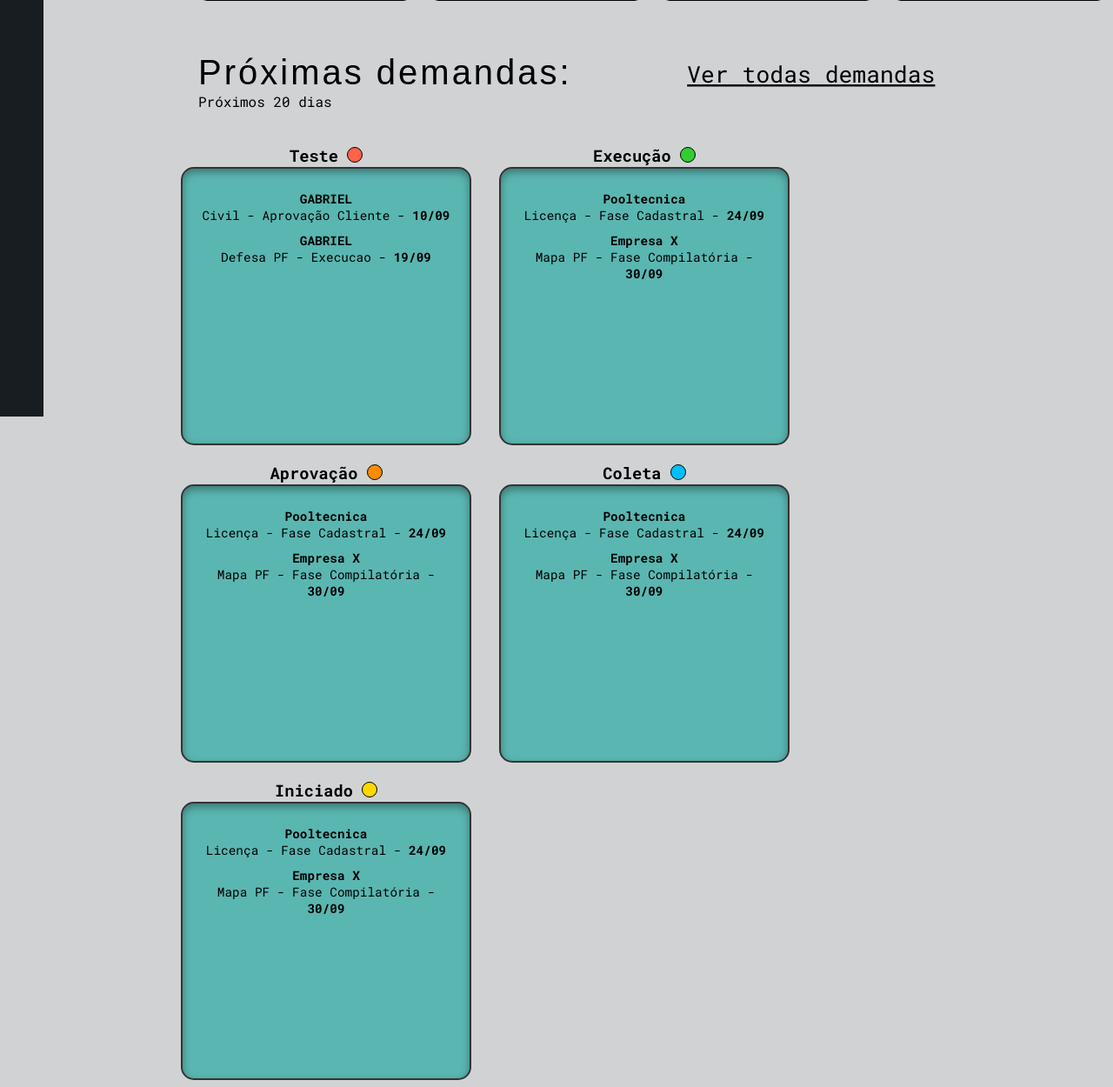
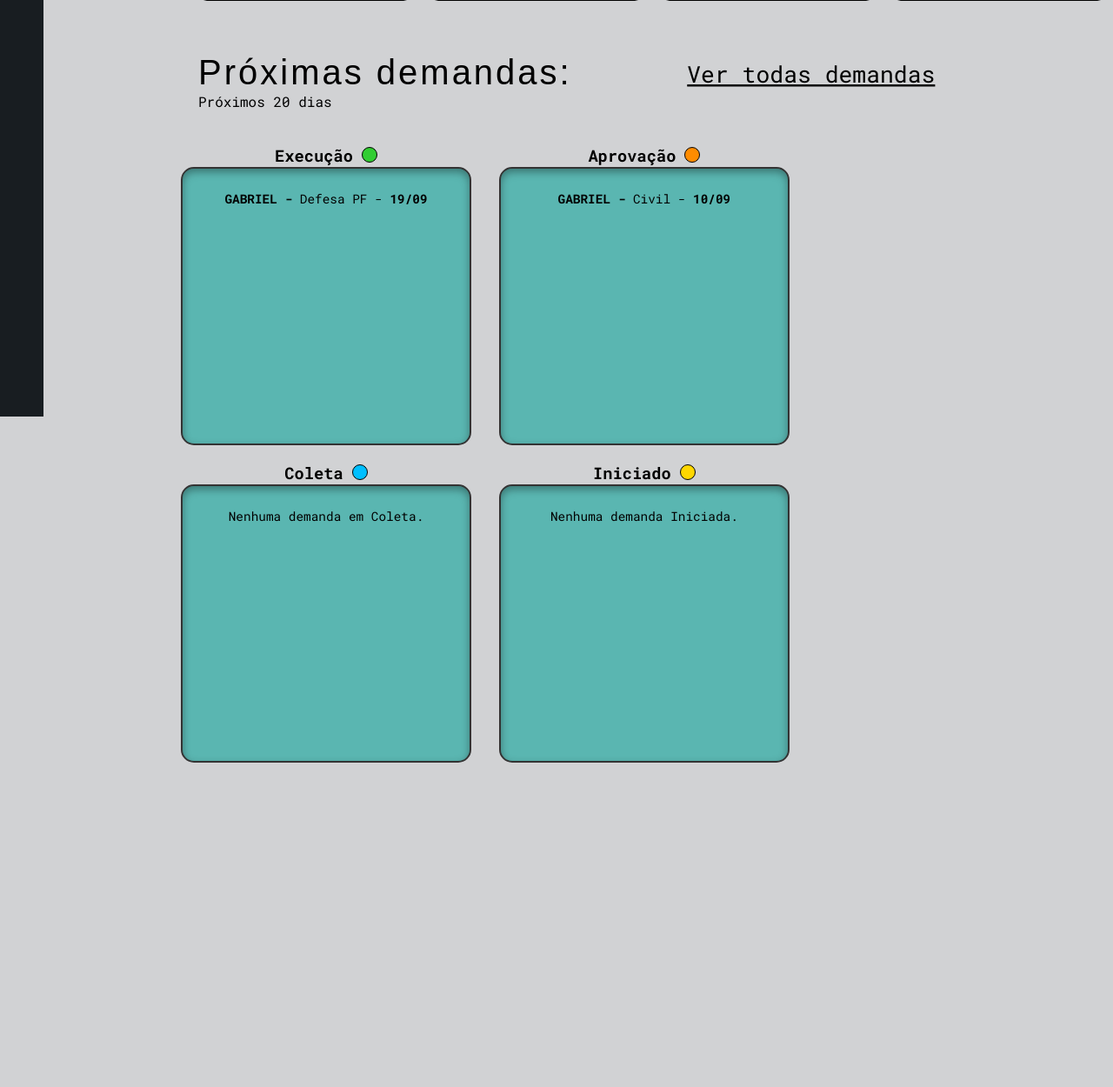
Before and after one commit to Gabr1elaugus700/Ambielle, a Django app: page /ambielle/ in a window 1280 px wide. Shown: the part 321-1571 px from the top of the page at 87% size. After the commit the page ends 1198 px from the top, so only its background shows below. Run offline with Django 5.2, Linux system fonts and the light colour scheme; data comes from the database, SQL or seed files in the repository; both versions use the stored data as it was after the commit; some web fonts are replaced.

Commit message:
Cards Dinâmicos na tela Home

```diff
--- a/ambielleControl/settings.py
+++ b/ambielleControl/settings.py
@@ -26,7 +26,11 @@ SECRET_KEY = 'django-insecure-mc0yz4+(=a^hpvawykw02gbc97!@_3xzzrz2vgcs^338mk9e7l
 # SECURITY WARNING: don't run with debug turned on in production!
 DEBUG = True
 
-ALLOWED_HOSTS = []
+ALLOWED_HOSTS = [
+    '192.168.0.32',
+    'localhost',
+    '127.0.0.1'
+]
 
 
 # Application definition
--- a/workflow/models.py
+++ b/workflow/models.py
@@ -73,12 +73,12 @@ class Servico(models.Model):
 class Tarefa(models.Model):
 
     STATUS_CHOICES = [
-        ('iniciado', 'Iniciado'),
-        ('coleta_informacoes', 'Coleta de Informações'),
-        ('execucao', 'Execução'),
-        ('aprovacao_cliente', 'Aprovação Cliente'),
-        ('concluido', 'Concluído'),
-        ('encerrado', 'Encerrado'),
+        ('Iniciado', 'Iniciado'),
+        ('Coleta De Informações', 'Coleta de Informações'),
+        ('Execucao', 'Execução'),
+        ('Aprovação Cliente', 'Aprovação Cliente'),
+        ('Concluído', 'Concluído'),
+        ('Encerrado', 'Encerrado'),
     ]
 
     TIPO_SERVICO_CHOICES = [
--- a/workflow/templates/workflow/home.html
+++ b/workflow/templates/workflow/home.html
@@ -57,58 +57,57 @@
   <div class="demand-cards-wrapper">
     <div class="demand-cards-status">
       <div class="status">
-            <h3>Teste <svg xmlns="http://www.w3.org/2000/svg" width="18" height="18" viewBox="0 0 18 18" fill="none">
-                <circle cx="9" cy="9" r="8.5" fill="tomato" stroke="black"/>
+        <h3>Execução <svg xmlns="http://www.w3.org/2000/svg" width="18" height="18" viewBox="0 0 18 18" fill="none">
+            <circle cx="9" cy="9" r="8.5" fill="#32CD32" stroke="black" />
+          </svg>
         </h3>
       </div>
       <div class="demand-card">
-                {% for alerta in alerta_tarefas %}
-                <p><strong>{{ alerta.cliente|upper }}</strong><br>{{ alerta.tipo_servico }} - {{ alerta.status }} - <strong>{{ alerta.prazo_final|date:"d/m" }}</strong></p>
-
+        {% for demanda in demandas_execucao %}
+        <p><strong>{{ demanda.cliente|upper }} - </strong>{{ demanda.tipo_servico }}  -
+          <strong>{{ demanda.prazo_final|date:"d/m" }}</strong></p>
         {% empty %}
-                <tr>
-                  <td colspan="3">Nenhuma Tarefa Pendente nos próximos 20 dias.</td>
-                </tr>
+        <p>Nenhuma demanda em Execução.</p>
         {% endfor %}
       </div>
     </div>
 
+    <!-- Aprovação -->
     <div class="demand-cards-status">
       <div class="status">
-            <h3>Execução <svg xmlns="http://www.w3.org/2000/svg" width="18" height="18" viewBox="0 0 18 18" fill="none">
-                <circle cx="9" cy="9" r="8.5" fill="#32CD32" stroke="black"/>
+        <h3>Aprovação <svg xmlns="http://www.w3.org/2000/svg" width="18" height="19" viewBox="0 0 18 19" fill="none">
+            <circle cx="9" cy="9.04138" r="8.5" fill="#FF8C00" stroke="black" />
+          </svg></h3>
+      </div>
+      <div class="demand-card">
+        {% for demanda in demandas_aprovacao %}
+        <p><strong>{{ demanda.cliente|upper }} - </strong>{{ demanda.tipo_servico }} -
+          <strong>{{ demanda.prazo_final|date:"d/m" }}</strong></p>
+        {% empty %}
+        <p>Nenhuma demanda em Aprovação.</p>
+        {% endfor %}
+      </div>
+    </div>
+
+    <!-- Coleta -->
+    <div class="demand-cards-status">
+      <div class="status">
+        <h3>Coleta <svg xmlns="http://www.w3.org/2000/svg" width="18" height="18" viewBox="0 0 18 18" fill="none">
+            <circle cx="9" cy="9" r="8.5" fill="#00BFFF" stroke="black" />
+          </svg>
         </h3>
       </div>
       <div class="demand-card">
-                <p><strong>Pooltecnica</strong><br>Licença - Fase Cadastral - <strong>24/09</strong></p>
-                <p><strong>Empresa X</strong><br>Mapa PF - Fase Compilatória - <strong>30/09</strong></p>
+        {% for demanda in demandas_coleta %}
+        <p><strong>{{ demanda.cliente|upper }} - </strong>{{ demanda.tipo_servico }} -
+          <strong>{{ demanda.prazo_final|date:"d/m" }}</strong></p>
+        {% empty %}
+        <p>Nenhuma demanda em Coleta.</p>
+        {% endfor %}
       </div>
     </div>
 
-        <div class="demand-cards-status">
-          <div class="status">
-            <h3>Aprovação <svg xmlns="http://www.w3.org/2000/svg" width="18" height="19" viewBox="0 0 18 19" fill="none">
-                <circle cx="9" cy="9.04138" r="8.5" fill="#FF8C00" stroke="black"/>
-                </svg></h3>
-              </div>
-            <div class="demand-card">
-                <p><strong>Pooltecnica</strong><br>Licença - Fase Cadastral - <strong>24/09</strong></p>
-                <p><strong>Empresa X</strong><br>Mapa PF - Fase Compilatória - <strong>30/09</strong></p>
-            </div>
-        </div>
-
-        <div class="demand-cards-status">
-            <div class="status">
-                <h3>Coleta <svg xmlns="http://www.w3.org/2000/svg" width="18" height="18" viewBox="0 0 18 18" fill="none">
-                    <circle cx="9.00024" cy="9" r="8.5" fill="#00BFFF" stroke="black"/>
-                </svg></h3>
-            </div>
-            <div class="demand-card">
-                <p><strong>Pooltecnica</strong><br>Licença - Fase Cadastral - <strong>24/09</strong></p>
-                <p><strong>Empresa X</strong><br>Mapa PF - Fase Compilatória - <strong>30/09</strong></p>
-            </div>
-        </div>
-
+        <!-- Iniciado -->
       <div class="demand-cards-status">
         <div class="status">
             <h3>Iniciado <svg xmlns="http://www.w3.org/2000/svg" width="18" height="18" viewBox="0 0 18 18" fill="none">
@@ -116,8 +115,11 @@
                 </svg></h3>
         </div>
         <div class="demand-card">
-                <p><strong>Pooltecnica</strong><br>Licença - Fase Cadastral - <strong>24/09</strong></p>
-                <p><strong>Empresa X</strong><br>Mapa PF - Fase Compilatória - <strong>30/09</strong></p>
+            {% for demanda in demandas_iniciado %}
+            <p><strong>{{ demanda.cliente|upper }} - </strong>{{ demanda.tipo_servico }} - <strong>{{ demanda.prazo_final|date:"d/m" }}</strong></p>
+            {% empty %}
+            <p>Nenhuma demanda Iniciada.</p>
+            {% endfor %}
         </div>
       </div>
   </div>
--- a/workflow/views/getPage.py
+++ b/workflow/views/getPage.py
@@ -11,11 +11,18 @@ def index(request):
 
     hoje = timezone.now().date()
     data_limite = hoje + timedelta(days=20)
-    alerta_tarefas = Tarefa.objects.filter(prazo_final__lte=data_limite).order_by('prazo_final')
+
+    demandas_execucao = Tarefa.objects.filter(status='Execucao', prazo_final__lte=data_limite).order_by('prazo_final')
+    demandas_aprovacao = Tarefa.objects.filter(status='Aprovação Cliente', prazo_final__lte=data_limite).order_by('prazo_final')
+    demandas_coleta = Tarefa.objects.filter(status='Coleta de Informações', prazo_final__lte=data_limite).order_by('prazo_final')
+    demandas_iniciado = Tarefa.objects.filter(status='Iniciado', prazo_final__lte=data_limite).order_by('prazo_final')
 
     context ={
         'title': title,
-        'alerta_tarefas': alerta_tarefas,
+        'demandas_execucao': demandas_execucao,
+        'demandas_aprovacao': demandas_aprovacao,
+        'demandas_coleta': demandas_coleta,
+        'demandas_iniciado': demandas_iniciado,
     }
 
     return render(
```
Also changed, not shown: db.sqlite3, workflow/forms.py (line endings or trailing spaces). Lines whose indentation alone changed are shown as unchanged.
